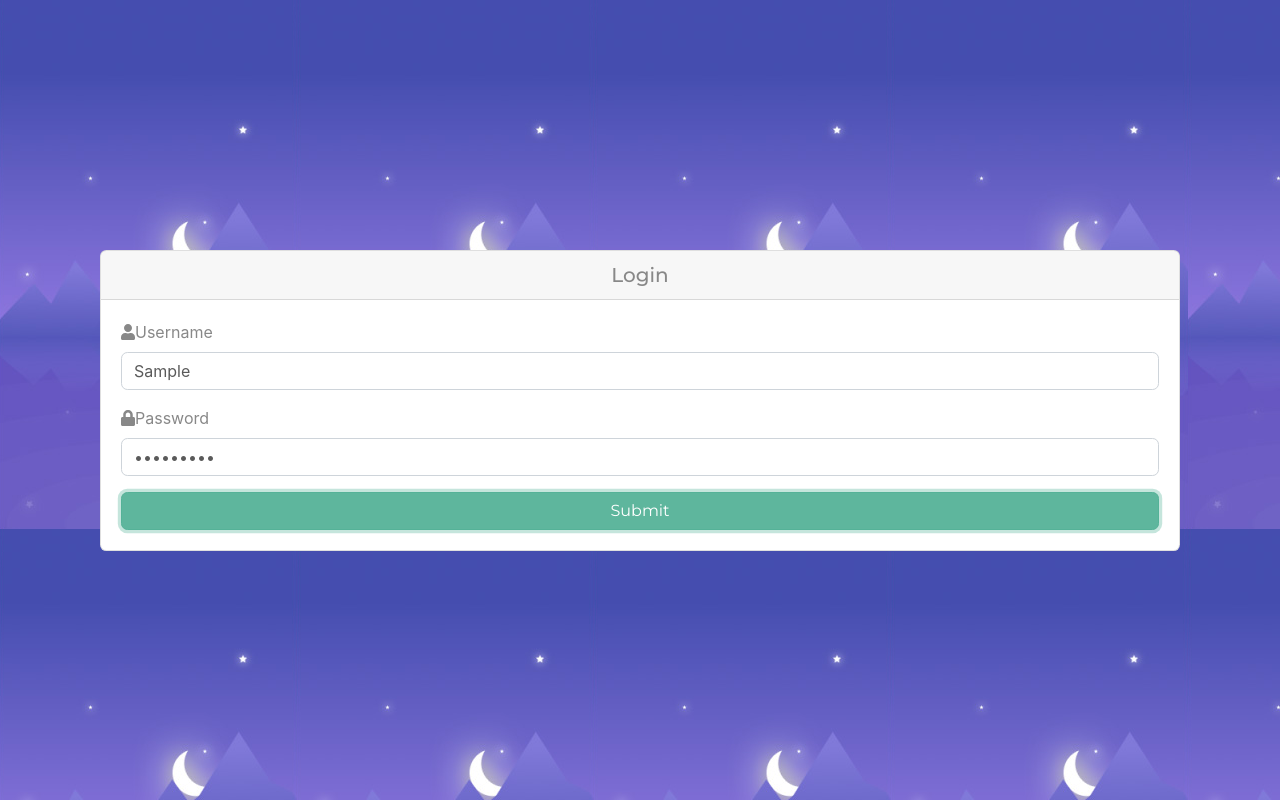
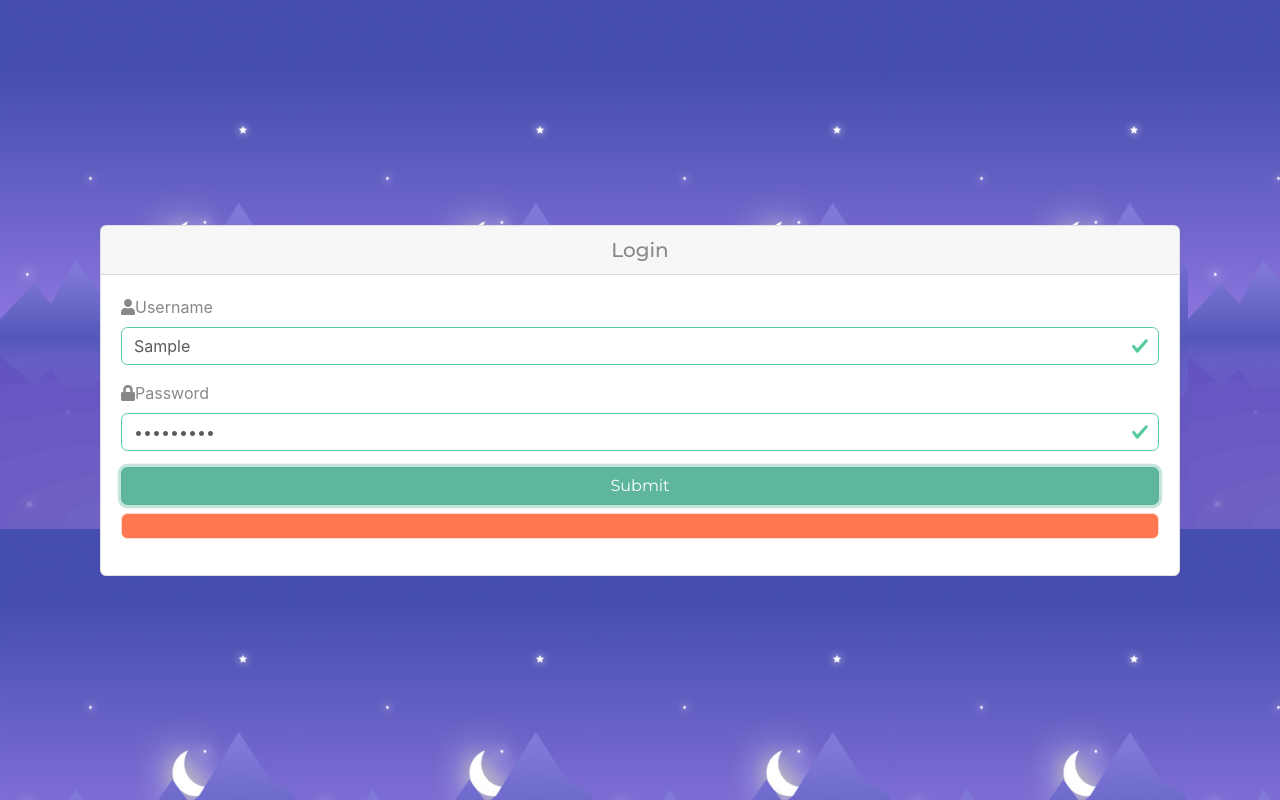
Before and after one commit to iboommm/todo-list-react, a React (Create React App) app: page /login in a window 1280 px wide. Both pictures are taken after typing "Sample", "Sample123" into the empty fields and a click on the button "Submit". Built offline with nearby package versions, Linux system fonts and the light colour scheme; no server answers.

Commit message:
Update valadate on login page

```diff
--- a/src/hooks/useProvideAuth.js
+++ b/src/hooks/useProvideAuth.js
@@ -8,25 +8,30 @@ export const useProvideAuth = () => {
   const [user, setUser] = useState(getUser);
 
   const signin = async (username, password, cb) => {
-    return await Auth.signin(async () => {
-      const result = await apiPost('/users/auth', { username, password });
+    const result = apiPost('/users/auth', { username, password })
+      .then((result) => {
         if (result.status === 200) {
           setUser(username);
           localStorage.setItem('username', username);
           localStorage.setItem('isAuthenticated', 1);
           localStorage.setItem('user-token', result.data.token);
           setToken(result.data.token);
+          cb({ valid: true, msg: '' });
         }
-      cb();
+      })
+      .catch((error) => {
+        let msg = '';
+        if (error.toString().includes('401')) {
+          msg = 'Username or password has wrong.';
+        }
+        cb({ valid: false, msg });
       });
   };
 
   const signout = (cb) => {
-    return Auth.signout(() => {
     setUser(null);
     localStorage.clear();
     cb();
-    });
   };
 
   return {
@@ -55,13 +60,3 @@ export const isAuthenticated = () => {
   }
   return false;
 };
-
-export const Auth = {
-  isAuthenticated: false,
-  async signin(cb) {
-    setTimeout(cb, 100);
-  },
-  signout(cb) {
-    setTimeout(cb, 100);
-  },
-};
--- a/src/views/LoginPage.js
+++ b/src/views/LoginPage.js
@@ -1,7 +1,15 @@
 import React, { useState } from 'react';
 import { useHistory, useLocation } from 'react-router-dom';
 import { useAuth, isAuthenticated } from '../hooks';
-import { Container, Row, Col, Form, Button, Card } from 'react-bootstrap';
+import {
+  Container,
+  Row,
+  Col,
+  Form,
+  Button,
+  Card,
+  Alert,
+} from 'react-bootstrap';
 import { Icon } from '../components';
 
 export const LoginPage = () => {
@@ -13,13 +21,29 @@ export const LoginPage = () => {
     history.push('/');
   }
 
+  const [validated, setValidated] = useState(false);
+
+  const handleSubmit = (event) => {
+    event.preventDefault();
+    const form = event.currentTarget;
+    if (form.checkValidity() === false) {
+      event.stopPropagation();
+    }
+
+    setValidated(true);
+  };
+
   const [username, setUsername] = useState('');
   const [password, setPassword] = useState('');
+  const [result, setResult] = useState({ valid: true });
 
   let { from } = location.state || { from: { pathname: '/' } };
-  let login = () => {
-    auth.signin(username, password, () => {
-      history.replace(from);
+  let login = (event) => {
+    handleSubmit(event);
+    if (username === '' || password === '') return;
+    auth.signin(username, password, (res) => {
+      setResult(res);
+      if (res.valid) history.replace(from);
     });
   };
 
@@ -30,7 +54,12 @@ export const LoginPage = () => {
           <Card>
             <Card.Header as='h5'>Login</Card.Header>
             <Card.Body>
-              <Form className='text-left'>
+              <Form
+                className='text-left'
+                noValidate
+                validated={validated}
+                onSubmit={login}
+              >
                 <Form.Group>
                   <Form.Label>
                     <Icon icon='user' />
@@ -41,7 +70,11 @@ export const LoginPage = () => {
                     placeholder='Enter username'
                     value={username}
                     onChange={(e) => setUsername(e.target.value)}
+                    required
                   />
+                  <Form.Control.Feedback type='invalid'>
+                    Please provide a username.
+                  </Form.Control.Feedback>
                 </Form.Group>
 
                 <Form.Group>
@@ -54,16 +87,20 @@ export const LoginPage = () => {
                     placeholder='Enter password'
                     value={password}
                     onChange={(e) => setPassword(e.target.value)}
+                    required
                   />
+                  <Form.Control.Feedback type='invalid'>
+                    Please provide a password.
+                  </Form.Control.Feedback>
                 </Form.Group>
-                <Button
-                  onClick={login}
-                  className='btn-block'
-                  variant='primary'
-                  type='button'
-                >
+                <Button className='btn-block' variant='primary' type='submit'>
                   Submit
                 </Button>
+                {!result.valid && (
+                  <Alert className='mt-2' variant='danger'>
+                    {result.msg}
+                  </Alert>
+                )}
               </Form>
             </Card.Body>
           </Card>
```
Lines whose indentation alone changed are shown as unchanged.
